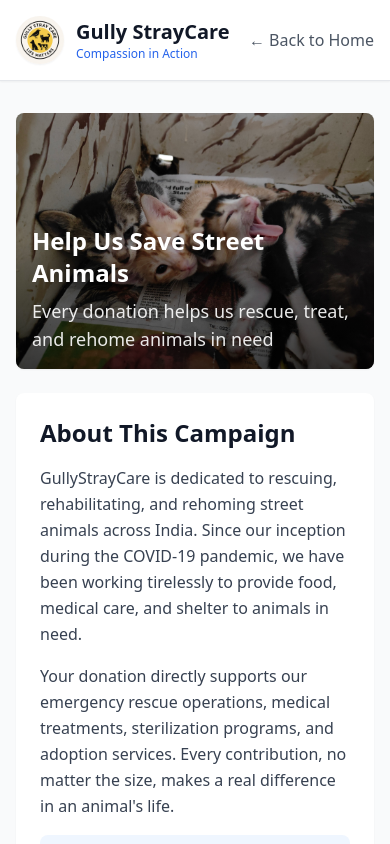
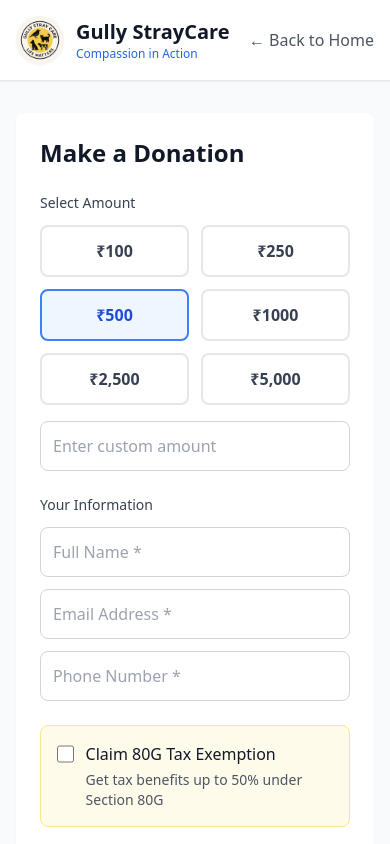
Before and after one commit to Aditya-singh-9/stray-care, a React (Vite) app: page /payment in a window 390 px wide. Shown: the top 844 px of the page. Built offline with nearby package versions, Linux system fonts and the light colour scheme.

Commit message:
Move Donation Form to Top on Mobile

```diff
--- a/src/components/PaymentPage.tsx
+++ b/src/components/PaymentPage.tsx
@@ -255,8 +255,195 @@ const PaymentPage = () => {
       <div className="max-w-7xl mx-auto px-4 sm:px-6 lg:px-8 py-8">
         <div className="grid lg:grid-cols-3 gap-8">
 
-          {/* Left Column - Campaign Info */}
+          {/* Left Column - Donation Form (Mobile First) */}
           <div className="lg:col-span-2 space-y-6">
+
+            {/* Donation Form - Now First */}
+            <div className="bg-white rounded-lg shadow-sm p-6 lg:hidden">
+              <h2 className="text-2xl font-bold text-gray-900 mb-6">Make a Donation</h2>
+
+              {error && (
+                <div className="p-4 mb-6 bg-red-50 border border-red-200 text-red-700 rounded-lg flex items-center">
+                  <Shield className="h-5 w-5 mr-3 flex-shrink-0" />
+                  <span className="text-sm">{error}</span>
+                </div>
+              )}
+
+              {/* Select Amount */}
+              <div className="mb-6">
+                <label className="block text-sm font-medium text-gray-700 mb-3">Select Amount</label>
+                <div className="grid grid-cols-2 gap-3 mb-4">
+                  <button
+                    onClick={() => { setSelectedAmount(100); setCustomAmount(''); }}
+                    className={`p-3 rounded-lg border-2 font-semibold transition-all duration-200 ${
+                      selectedAmount === 100 && !customAmount
+                        ? 'border-blue-500 bg-blue-50 text-blue-700'
+                        : 'border-gray-200 hover:border-blue-300 text-gray-700'
+                    }`}
+                  >
+                    ₹100
+                  </button>
+                  <button
+                    onClick={() => { setSelectedAmount(250); setCustomAmount(''); }}
+                    className={`p-3 rounded-lg border-2 font-semibold transition-all duration-200 ${
+                      selectedAmount === 250 && !customAmount
+                        ? 'border-blue-500 bg-blue-50 text-blue-700'
+                        : 'border-gray-200 hover:border-blue-300 text-gray-700'
+                    }`}
+                  >
+                    ₹250
+                  </button>
+                  <button
+                    onClick={() => { setSelectedAmount(500); setCustomAmount(''); }}
+                    className={`p-3 rounded-lg border-2 font-semibold transition-all duration-200 ${
+                      selectedAmount === 500 && !customAmount
+                        ? 'border-blue-500 bg-blue-50 text-blue-700'
+                        : 'border-gray-200 hover:border-blue-300 text-gray-700'
+                    }`}
+                  >
+                    ₹500
+                  </button>
+                  <button
+                    onClick={() => { setSelectedAmount(1000); setCustomAmount(''); }}
+                    className={`p-3 rounded-lg border-2 font-semibold transition-all duration-200 ${
+                      selectedAmount === 1000 && !customAmount
+                        ? 'border-blue-500 bg-blue-50 text-blue-700'
+                        : 'border-gray-200 hover:border-blue-300 text-gray-700'
+                    }`}
+                  >
+                    ₹1000
+                  </button>
+                  <button
+                    onClick={() => { setSelectedAmount(2500); setCustomAmount(''); }}
+                    className={`p-3 rounded-lg border-2 font-semibold transition-all duration-200 ${
+                      selectedAmount === 2500 && !customAmount
+                        ? 'border-blue-500 bg-blue-50 text-blue-700'
+                        : 'border-gray-200 hover:border-blue-300 text-gray-700'
+                    }`}
+                  >
+                    ₹2,500
+                  </button>
+                  <button
+                    onClick={() => { setSelectedAmount(5000); setCustomAmount(''); }}
+                    className={`p-3 rounded-lg border-2 font-semibold transition-all duration-200 ${
+                      selectedAmount === 5000 && !customAmount
+                        ? 'border-blue-500 bg-blue-50 text-blue-700'
+                        : 'border-gray-200 hover:border-blue-300 text-gray-700'
+                    }`}
+                  >
+                    ₹5,000
+                  </button>
+                </div>
+                <input
+                  type="number"
+                  placeholder="Enter custom amount"
+                  value={customAmount}
+                  onChange={(e) => setCustomAmount(e.target.value)}
+                  className="w-full p-3 border border-gray-300 rounded-lg focus:ring-2 focus:ring-blue-500 focus:border-transparent"
+                />
+              </div>
+
+              {/* Your Information */}
+              <div className="mb-6">
+                <label className="block text-sm font-medium text-gray-700 mb-3">Your Information</label>
+                <div className="space-y-3">
+                  <input
+                    type="text"
+                    placeholder="Full Name *"
+                    value={donorInfo.name}
+                    onChange={(e) => setDonorInfo({ ...donorInfo, name: e.target.value })}
+                    className="w-full p-3 border border-gray-300 rounded-lg focus:ring-2 focus:ring-blue-500 focus:border-transparent"
+                    required
+                  />
+                  <input
+                    type="email"
+                    placeholder="Email Address *"
+                    value={donorInfo.email}
+                    onChange={(e) => setDonorInfo({ ...donorInfo, email: e.target.value })}
+                    className="w-full p-3 border border-gray-300 rounded-lg focus:ring-2 focus:ring-blue-500 focus:border-transparent"
+                    required
+                  />
+                  <input
+                    type="tel"
+                    placeholder="Phone Number *"
+                    value={donorInfo.phone}
+                    onChange={(e) => setDonorInfo({ ...donorInfo, phone: e.target.value })}
+                    className="w-full p-3 border border-gray-300 rounded-lg focus:ring-2 focus:ring-blue-500 focus:border-transparent"
+                    required
+                  />
+                </div>
+              </div>
+
+              {/* 80G Tax Exemption */}
+              <div className="mb-6 p-4 bg-amber-50 rounded-lg border border-amber-200">
+                <label className="flex items-start space-x-3 cursor-pointer">
+                  <input
+                    type="checkbox"
+                    checked={taxExemption}
+                    onChange={(e) => setTaxExemption(e.target.checked)}
+                    className="w-5 h-5 text-blue-600 rounded focus:ring-blue-500 mt-0.5"
+                  />
+                  <div>
+                    <span className="font-medium text-gray-900">Claim 80G Tax Exemption</span>
+                    <p className="text-sm text-gray-600 mt-1">Get tax benefits up to 50% under Section 80G</p>
+                  </div>
+                </label>
+
+                {taxExemption && (
+                  <div className="mt-4 space-y-3">
+                    <input
+                      type="text"
+                      placeholder="PAN Number *"
+                      value={pan}
+                      onChange={(e) => setPan(e.target.value)}
+                      className="w-full p-3 border border-gray-300 rounded-lg focus:ring-2 focus:ring-blue-500 focus:border-transparent"
+                    />
+                    <input
+                      type="text"
+                      placeholder="Aadhaar Number *"
+                      value={aadhaar}
+                      onChange={(e) => setAadhaar(e.target.value)}
+                      className="w-full p-3 border border-gray-300 rounded-lg focus:ring-2 focus:ring-blue-500 focus:border-transparent"
+                    />
+                    <textarea
+                      rows={3}
+                      placeholder="Complete Address with Pincode *"
+                      value={address}
+                      onChange={(e) => setAddress(e.target.value)}
+                      className="w-full p-3 border border-gray-300 rounded-lg focus:ring-2 focus:ring-blue-500 focus:border-transparent resize-none"
+                    />
+                  </div>
+                )}
+              </div>
+
+              {/* Donate Now Button */}
+              <button
+                onClick={handlePayment}
+                disabled={isProcessing}
+                className={`w-full py-4 rounded-lg font-semibold text-lg flex justify-center items-center transition-all duration-300 ${
+                  isProcessing
+                    ? 'bg-gray-400 cursor-not-allowed text-white'
+                    : 'bg-blue-600 hover:bg-blue-700 text-white shadow-lg hover:shadow-xl'
+                }`}
+              >
+                {isProcessing ? (
+                  <>
+                    <div className="animate-spin rounded-full h-5 w-5 border-b-2 border-white mr-3"></div>
+                    Processing...
+                  </>
+                ) : (
+                  <>
+                    Donate Securely
+                  </>
+                )}
+              </button>
+
+              {/* Security Info */}
+              <div className="mt-4 flex items-center justify-center text-gray-500 text-sm">
+                <Shield className="h-4 w-4 mr-2 text-green-500" />
+                <span>Secured by Razorpay • SSL Encrypted</span>
+              </div>
+            </div>
 
             {/* Hero Section */}
             <div className="bg-white rounded-lg shadow-sm overflow-hidden">
@@ -381,7 +568,7 @@ const PaymentPage = () => {
 
           {/* Right Column - Donation Form */}
           <div className="lg:col-span-1">
-            <div className="bg-white rounded-lg shadow-sm p-6 sticky top-8">
+            <div className="bg-white rounded-lg shadow-sm p-6 sticky top-8 hidden lg:block">
               <h2 className="text-2xl font-bold text-gray-900 mb-6">Make a Donation</h2>
 
               {error && (
```
